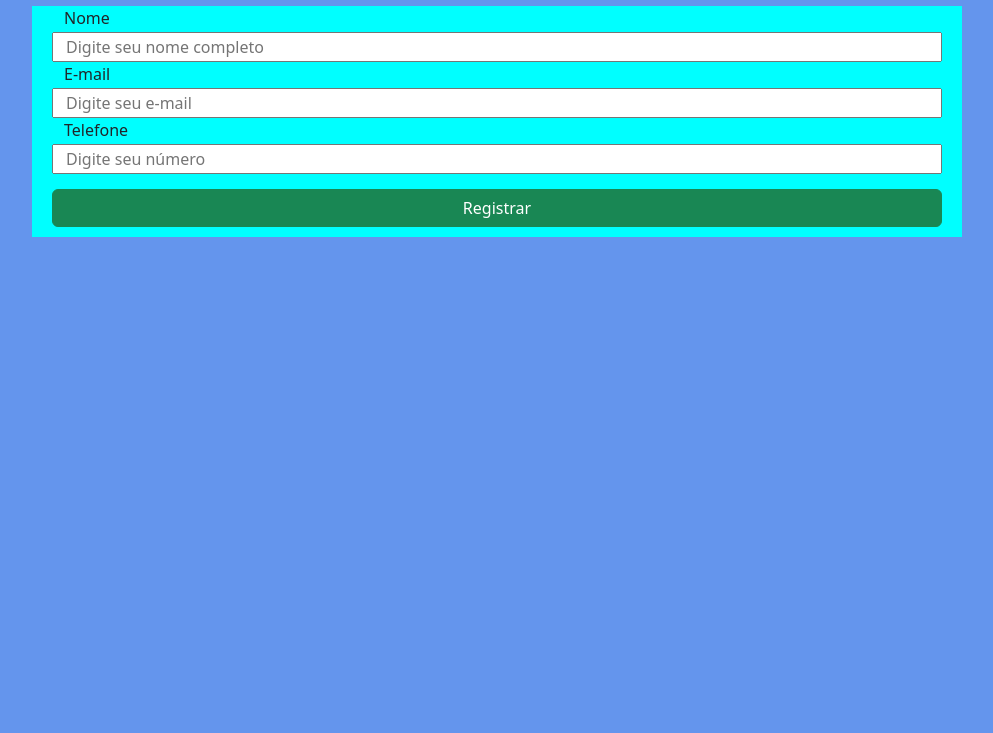
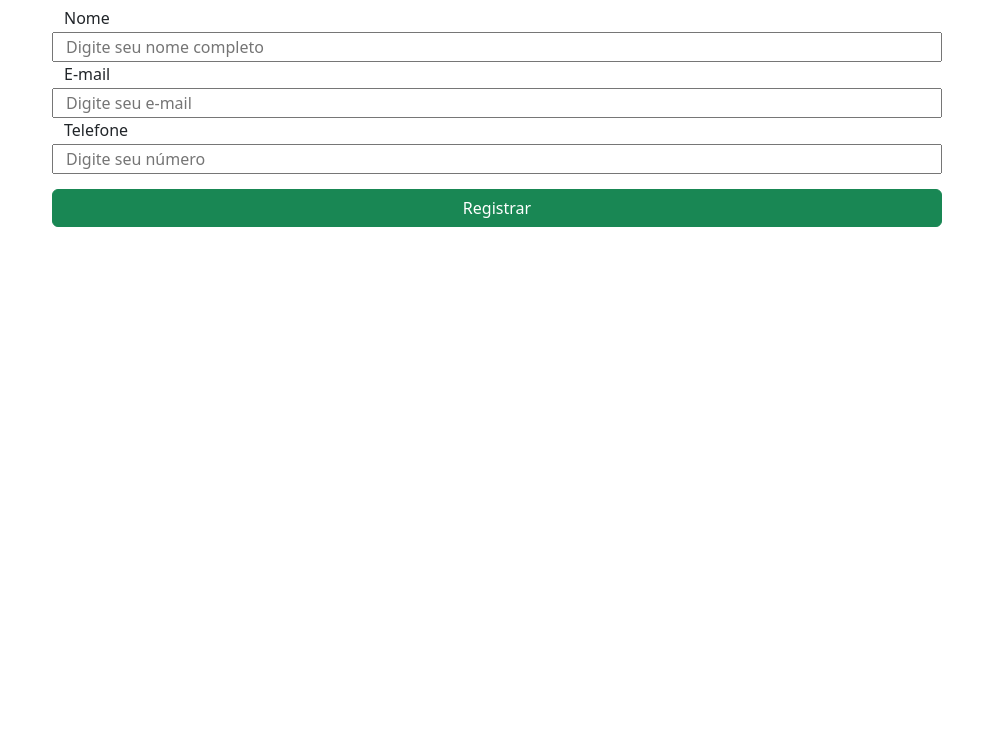
Before and after one commit to VictorLucasSantos/EBAC_TAREFAS, a plain HTML site: page Front-end/Modulo 12 Fundamentos Bootstrap/Exercicio_Bootstrap.html in a window 1280 px wide. Shown: the part 67-800 px from the top of the page, without its empty margins (50-1043 px from the left). Drawn offline with nearby package versions, Linux system fonts and the light colour scheme.

Commit message:
correção de segundo arquivo de exercicio

```diff
--- a/Front-end/Modulo 12 Fundamentos Bootstrap/Exercicio_Bootstrap.html
+++ b/Front-end/Modulo 12 Fundamentos Bootstrap/Exercicio_Bootstrap.html
@@ -9,14 +9,6 @@
     <style>
         * {
             box-sizing: border-box;
-        }
-
-        body{
-            background-color: cornflowerblue;;
-        }
-
-        form {
-            background-color: aqua;
         }
 
         #email_login, #tel_login, #botao, #nome_login{
```
